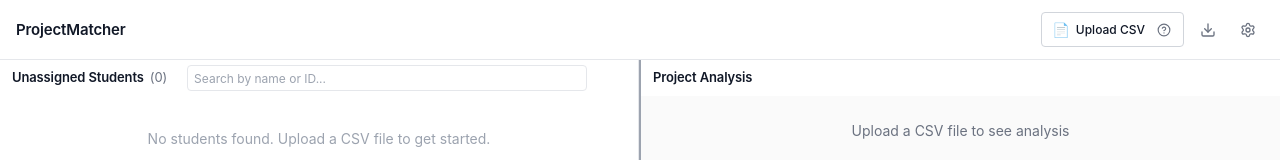
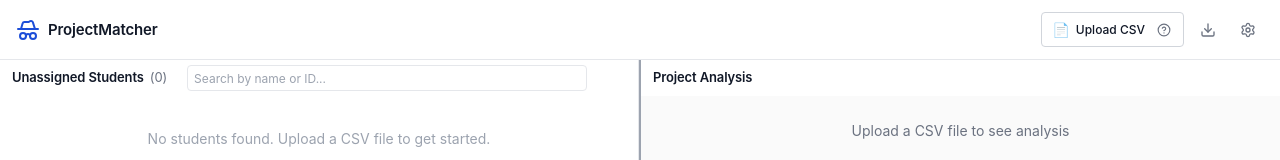
Before and after one commit to immedha/cse403-project-assigning, a React (Vite) app: page / in a window 1280 px wide. Shown: the top 160 px of the page. Built offline with nearby package versions, Linux system fonts and the light colour scheme.

Commit message:
added logo

```diff
--- a/index.html
+++ b/index.html
@@ -3,6 +3,7 @@
   <head>
     <meta charset="UTF-8" />
     <meta name="viewport" content="width=device-width, initial-scale=1.0" />
+    <link rel="icon" type="image/svg+xml" href="/logo-projectmatcher.svg" />
     <title>ProjectMatcher</title>
   </head>
   <body>
--- a/src/App.tsx
+++ b/src/App.tsx
@@ -5,7 +5,7 @@ import CSVUpload from "./components/CSVUpload";
 import StudentsPane from "./components/StudentsPane";
 import ProjectsPane from "./components/ProjectsPane";
 import AnalysisPane from "./components/AnalysisPane";
-import { Download, Settings, X, RotateCcw } from "lucide-react";
+import { Download, Settings, X, RotateCcw, HatGlasses } from "lucide-react";
 import { autoAssign, type AutoFillMode } from "./utils/autoAssign";
 import { buildRoundTripExport } from "./utils/exportXlsx";
 import { computeTeamsFromCsvStudents } from "./utils/teams";
@@ -615,7 +615,12 @@ export default function MainApp() {
   return (
     <div className="main-app">
       <header className="app-header">
-        <h1 className="app-title">ProjectMatcher</h1>
+        <div className="app-brand">
+          <HatGlasses className="app-logo" size={24} aria-hidden="true" />
+          <div className="app-title-group">
+            <h1 className="app-title">ProjectMatcher</h1>
+          </div>
+        </div>
         <div className="header-actions">
           <div className="header-upload">
             <CSVUpload onUpload={handleCSVUpload} />
--- a/src/components/Layout/MainApp.css
+++ b/src/components/Layout/MainApp.css
@@ -18,6 +18,25 @@
   gap: 1rem;
 }
 
+.app-brand {
+  display: flex;
+  align-items: center;
+  gap: 0.5rem;
+}
+
+.app-logo {
+  width: 24px;
+  height: 24px;
+  flex-shrink: 0;
+  color: #1d4ed8;
+}
+
+.app-title-group {
+  display: flex;
+  flex-direction: column;
+  gap: 0.1rem;
+}
+
 .app-title {
   margin: 0;
   font-size: 0.9375rem;
@@ -26,6 +45,12 @@
   letter-spacing: -0.01em;
   line-height: 1.2;
   flex-shrink: 0;
+}
+
+.app-subtitle {
+  font-size: 0.75rem;
+  color: #6b7280;
+  line-height: 1.2;
 }
 
 .header-actions {
```
Also changed, not shown: public/logo-projectmatcher.svg (added).
